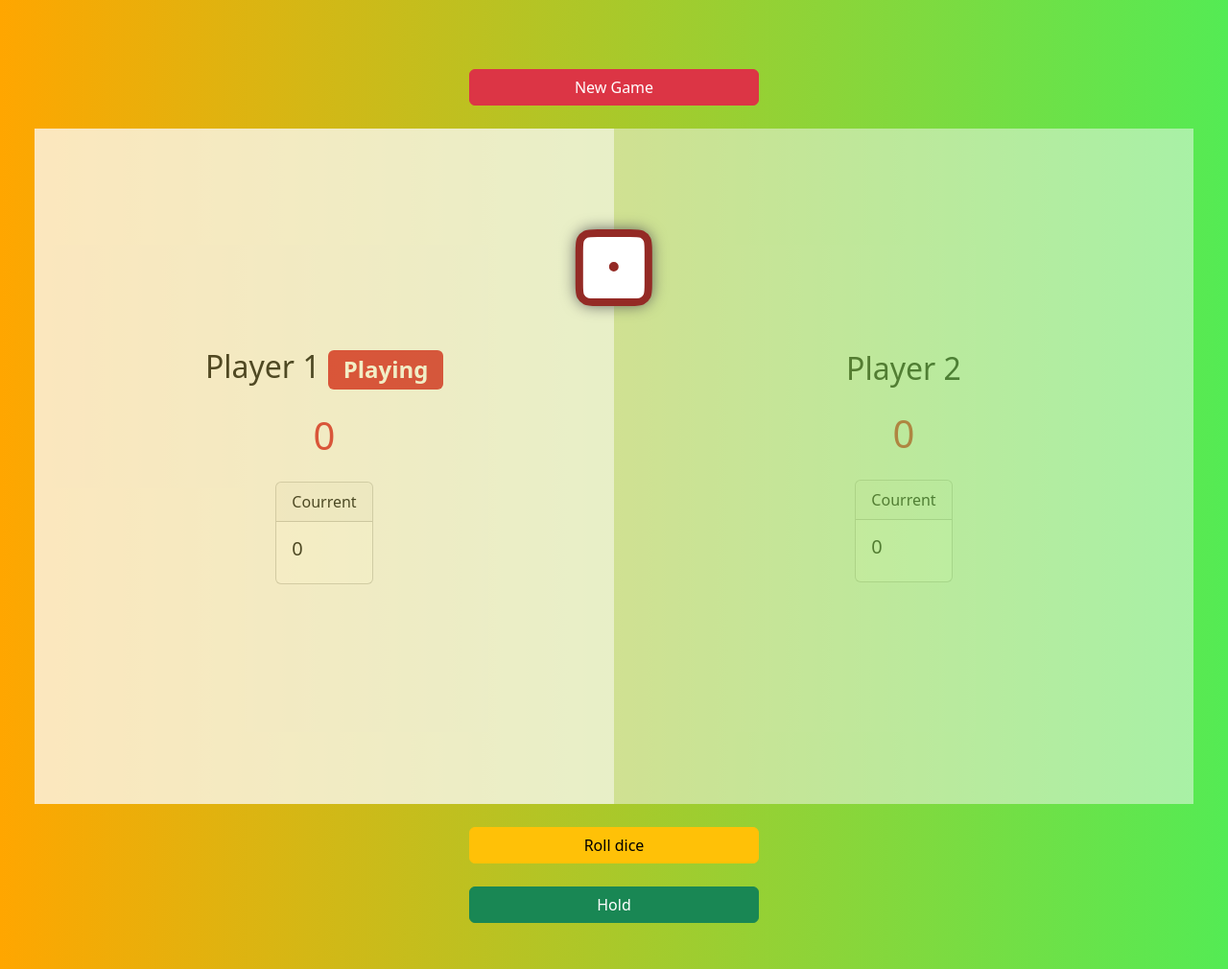
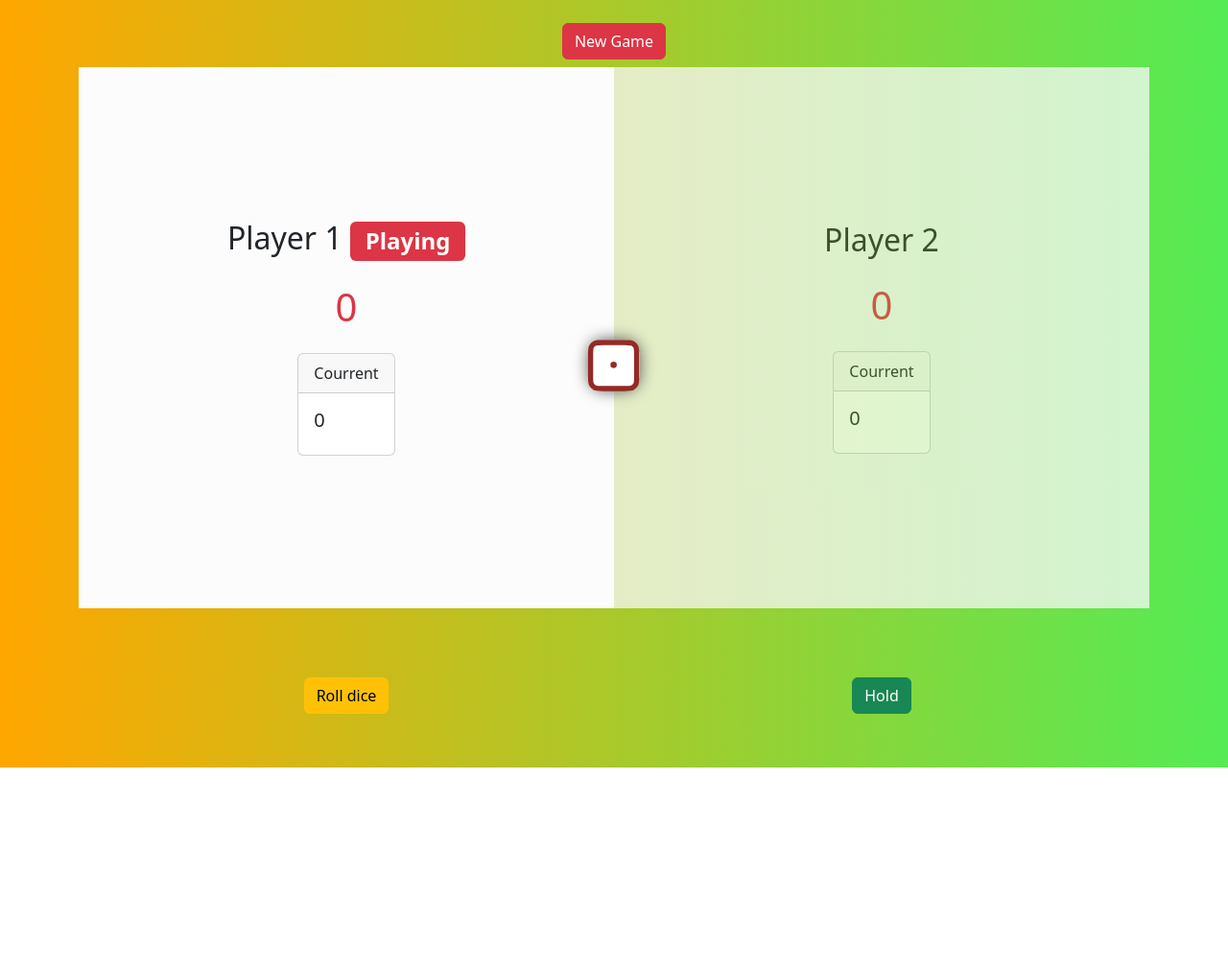
Before and after one commit to Dima-McArrow/dice_game, a plain HTML site: page html/bs_version.html in a window 1280 px wide. Shown: the whole page at 96% size. After the commit the page ends 800 px from the top, so only its background shows below. Drawn offline with Linux system fonts and the light colour scheme.

Commit message:
Reorganisation du systeme des fichiers

```diff
--- a/css/landing.css
+++ b/css/landing.css
@@ -0,0 +1,29 @@
+* {
+  margin: 0;
+  padding: 0;
+  box-sizing: border-box;
+  font-size: 16px;
+  font-family: 'Lato', sans-serif;
+}
+
+body {
+  width: 100vw;
+  height: 100vh;
+  background: linear-gradient(90deg, rgb(255, 166, 0), rgb(84, 235, 84));
+  display: flex;
+  flex-direction: column;
+  align-items: center;
+  justify-content: center;
+  gap: 2em;
+}
+
+h1 {
+  font-size: 3em;
+  color: #fe940f;
+  text-shadow: 0 0 1em #252525;
+}
+
+h2 {
+  font-size: 2em;
+  color: #252525;
+}
--- a/html/bs_version.html
+++ b/html/bs_version.html
@@ -15,12 +15,12 @@
     }
 
     #dice {
-      width: 4.9em;
-      height: 4.9em;
+      width: 3.3em;
+      height: 3.3em;
       border-radius: 1em;
       background-color: white;
       position: absolute;
-      top: 30%;
+      top: 44.3%;
       left: 50%;
       transform: translateX(-50%);
       display: flex;
@@ -30,18 +30,18 @@
     }
 
     #dice img {
-      width: 6em;
-      height: 6em;
+      width: 4em;
+      height: 4em;
     }
   </style>
 </head>
 <body>
-  <div class="container-fluid p-5">
-    <div class="row">
-      <button class="btn btn-danger w-25 m-auto mt-4 mb-4" type="button">New Game</button>
+  <div class="container p-4">
+    <div class="row mb-2">
+      <button class="btn btn-danger w-auto m-auto" type="button">New Game</button>
     </div>
-    <div class="row h-100">
-      <div class="col d-flex flex-column gap-3 bg-light-subtle opacity-75 align-items-center justify-content-center p-5">
+    <div class="row h-75">
+      <div class="col d-flex flex-column gap-3 bg-light-subtle align-items-center justify-content-center p-5">
         <h2 class="h2">Player 1 <span class="badge bg-danger">Playing</span></h2>
         <p class="h1 text-danger">0</p>
         <div class="card" id="current_p1">
@@ -53,7 +53,7 @@
           </div>
         </div>
       </div>
-      <div class="col d-flex flex-column gap-3 bg-light opacity-50 align-items-center justify-content-center p-5">
+      <div class="col d-flex flex-column gap-3 bg-light opacity-75 align-items-center justify-content-center p-5">
         <h2 class="h2">Player 2 <span class="badge bg-danger visually-hidden">Playing</span></h2>
         <p class="h1 text-danger">0</p>
         <div class="card" id="current_p2">
@@ -66,11 +66,13 @@
         </div>
       </div>
     </div>
-    <div class="row">
-      <button class="btn btn-warning w-25 m-auto mt-4" type="button">Roll dice</button>
-    </div>
-    <div class="row">
-      <button class="btn btn-success w-25 m-auto mt-4 mb-5" type="button">Hold</button>
+    <div class="row mt-5">
+      <div class="col d-flex align-items-center">
+        <button class="btn btn-warning w-auto m-auto mt-4" type="button">Roll dice</button>
+      </div>
+      <div class="col d-flex align-items-center">
+        <button class="btn btn-success w-auto m-auto mt-4 mb-5" type="button">Hold</button>
+      </div>
     </div>
   </div>
   <div id="dice">
```
Also changed, not shown: index.html (+5 -4 lines), html/css_version.html (renamed from html/index.html), images/bs/hold.svg (added), images/bs/new_game.svg (added), images/bs/roll.svg (added).
